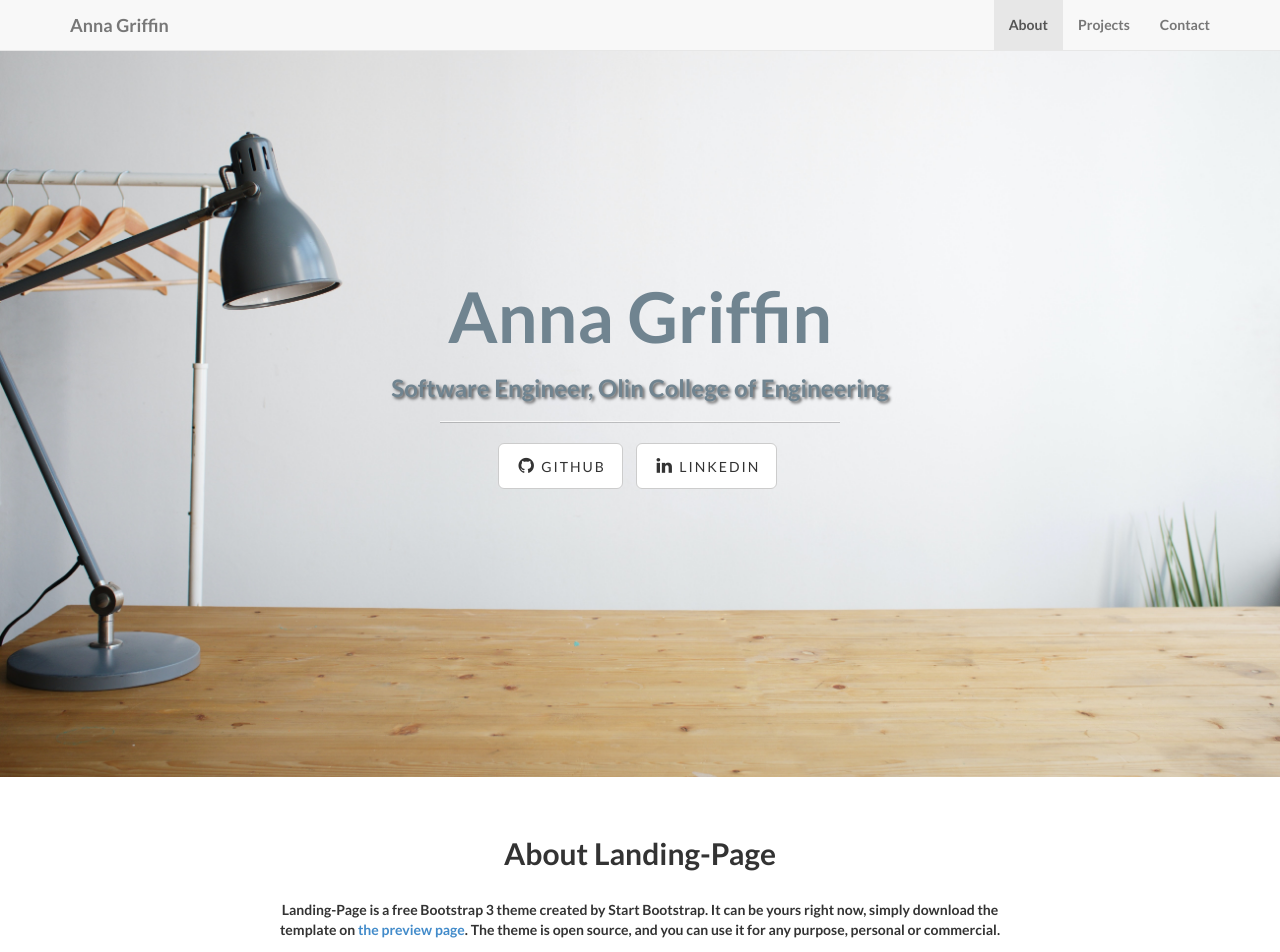
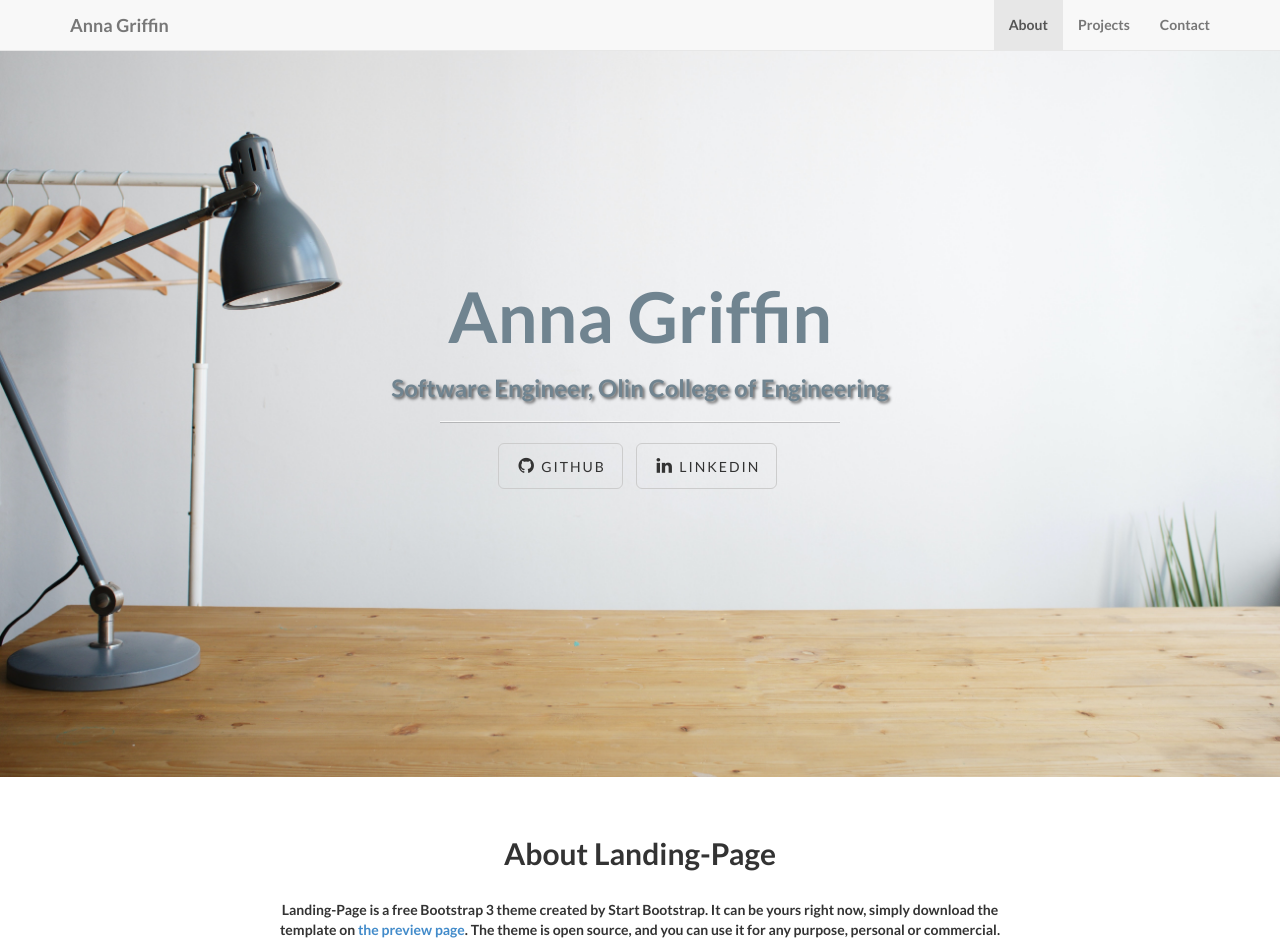
Before and after one commit to annagriffin/portfolio, a Jekyll site: the page built from index.html, in a window 1280 px wide and 1400 px high. Shown: the top 952 px of the window. Built offline with Jekyll 4.4.1, drawn with Linux system fonts in a browser that asks for light colours; nearby versions of some CDN libraries; library files that are not in the unit come from our copies.

Commit message:
button css

```diff
--- a/css/landing-page.css
+++ b/css/landing-page.css
@@ -99,6 +99,10 @@
     border-bottom: 1px solid #e7e7e7;
 }
 
+.btn-default {
+    background-color: transparent;
+}
+
 /* .section-heading {
     margin-bottom: 30px;
 } */
```
